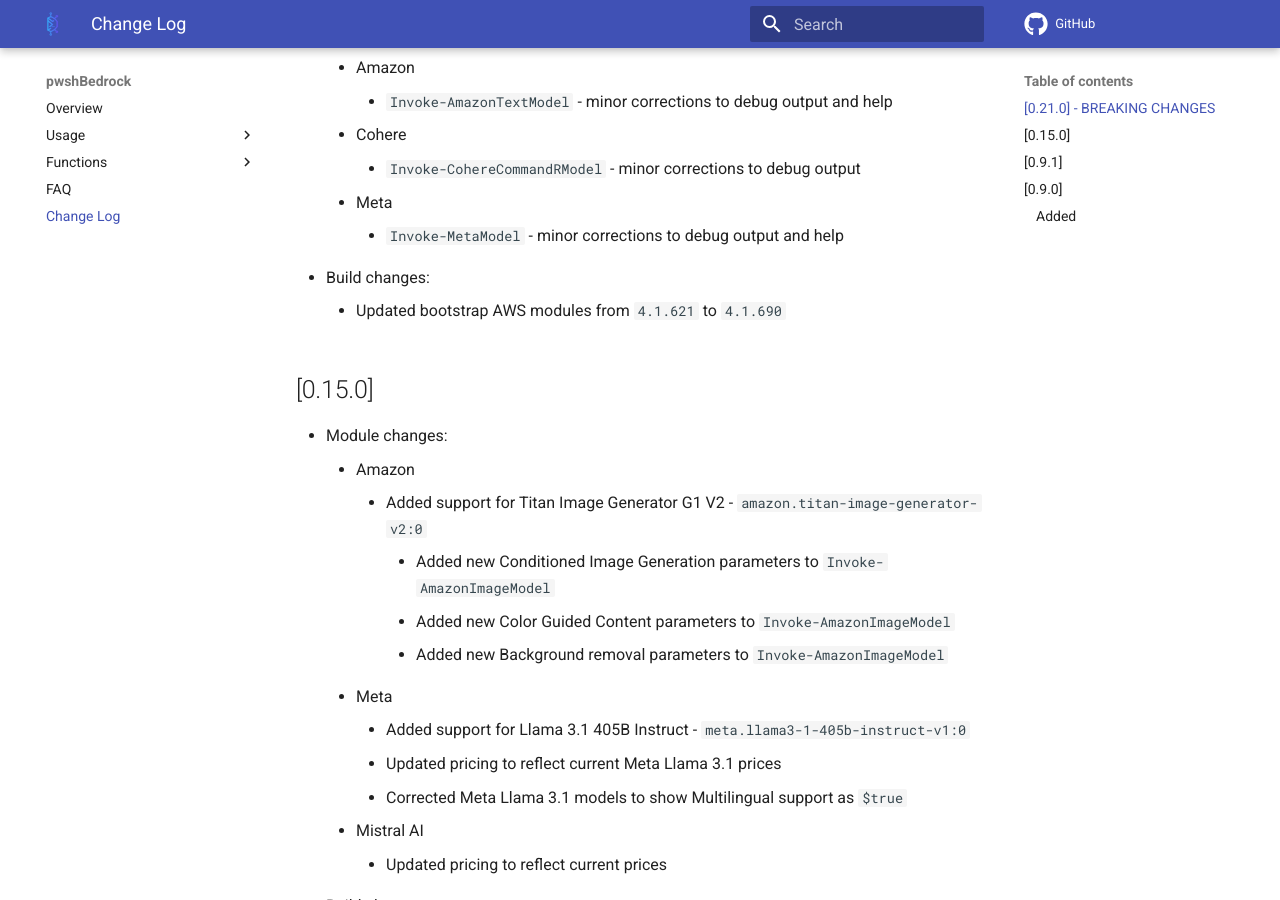
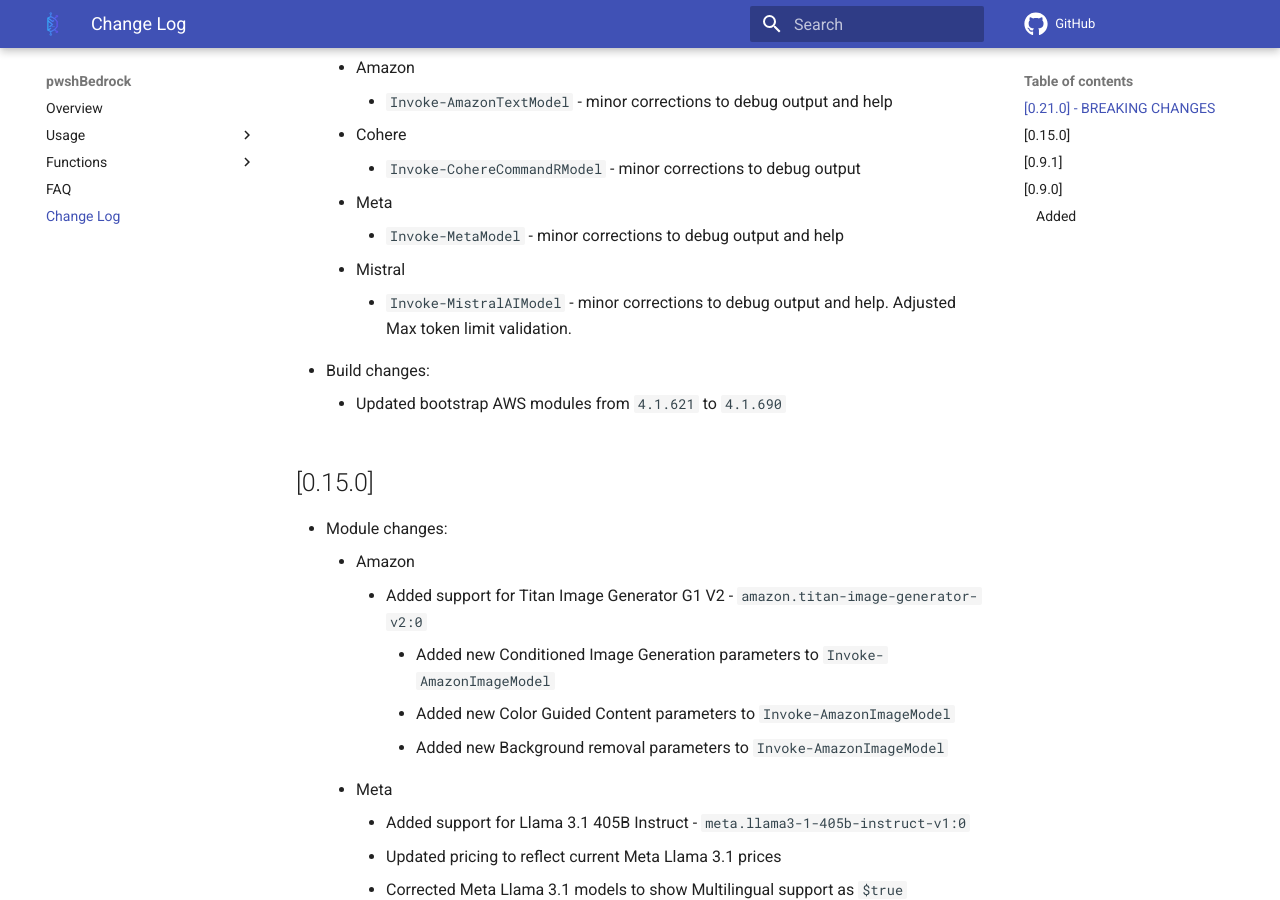
Before and after one commit to techthoughts2/pwshBedrock, an MkDocs documentation site: the page built from docs/CHANGELOG.md, in a window 1280 px wide and 900 px high, scrolled down 772 px. Built offline with MkDocs 1.6.1 and Material for MkDocs 9.7.7, drawn with Linux system fonts in a browser that asks for light colours; comment, search, counter and statistics services are not loaded.

Commit message:
Invoke-MistralAIModel corrections

```diff
--- a/docs/CHANGELOG.md
+++ b/docs/CHANGELOG.md
@@ -23,6 +23,8 @@
         - `Invoke-CohereCommandRModel` - minor corrections to debug output
     - Meta
         - `Invoke-MetaModel` - minor corrections to debug output and help
+    - Mistral
+        - `Invoke-MistralAIModel` - minor corrections to debug output and help. Adjusted Max token limit validation.
 - Build changes:
     - Updated bootstrap AWS modules from `4.1.621` to `4.1.690`
 
```
Also changed, not shown: 1 other file.
